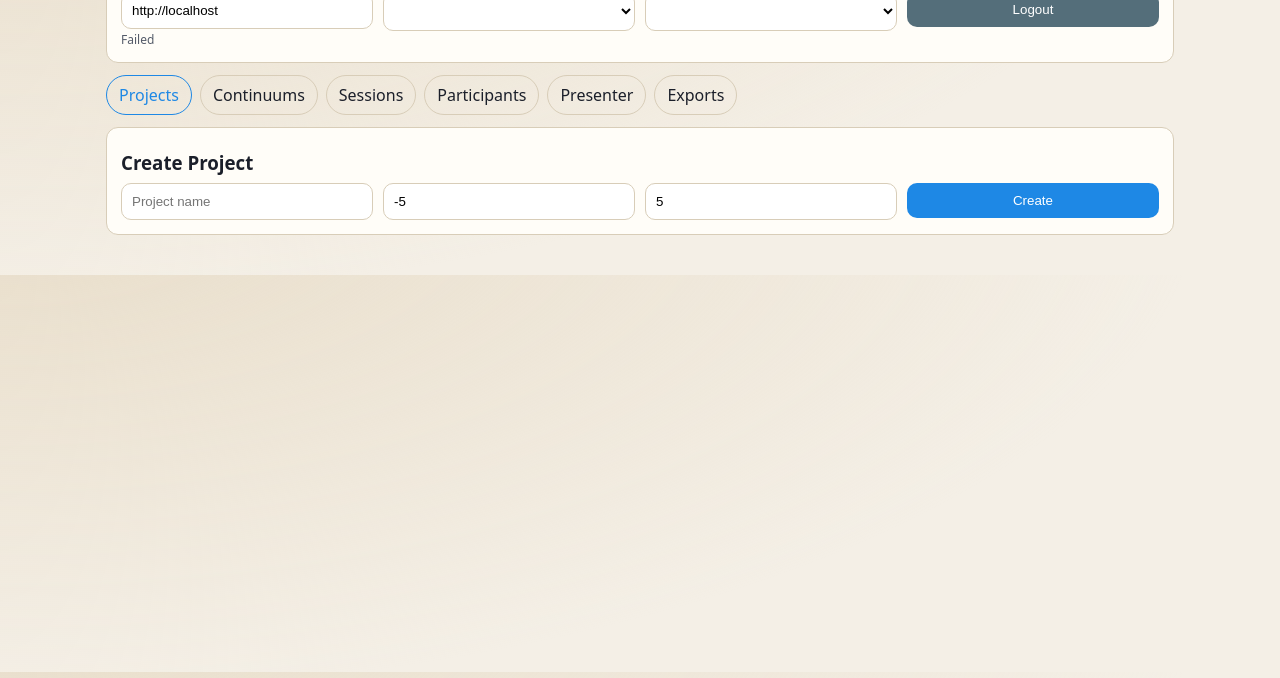
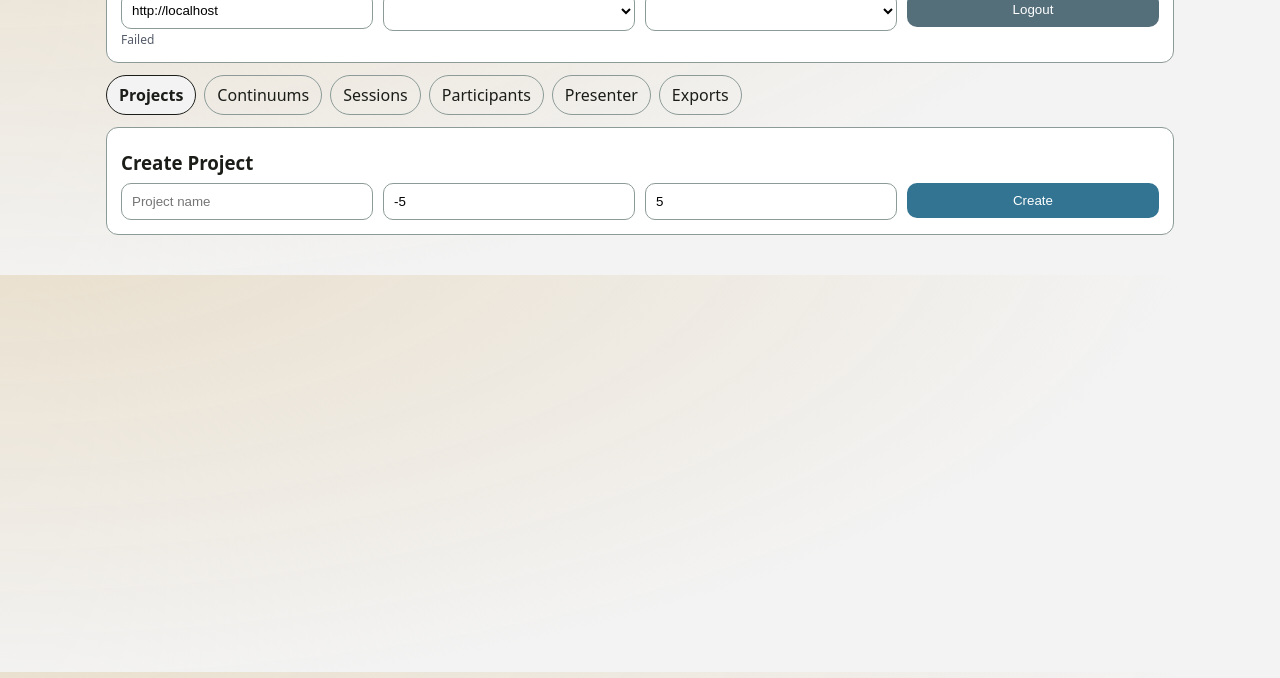
Before and after one commit to TUG-Work/intension-suliman, a website: page public/app.html in a window 1280 px wide. Shown: the part 122-800 px from the top of the page. Drawn offline with Linux system fonts and the light colour scheme; no server answers; sample sign-in values are in the browser's storage.

Commit message:
Apply TUG brand colors to stylesheet

```diff
--- a/public/styles.css
+++ b/public/styles.css
@@ -1,12 +1,28 @@
 :root {
-  --bg: #f4efe6;
-  --ink: #1b1f2a;
-  --panel: #fffdf8;
-  --line: #d8cdb8;
-  --accent: #1e88e5;
-  --accent-2: #ef6c00;
+  /* TUG Brand Colors - Feb 2024 */
+  --eclipse: #1b1d18;
+  --eclipse-medium: #3d4a41;
+  --eclipse-light: #8c9b98;
+  --bg-light: #f3f3f3;
+  --breathe: #e71e10;
+
+  /* PASS Process */
+  --us: #633162;
+  --us-medium: #7c3f7a;
+  --us-light: #a177a0;
+  --them: #327492;
+  --them-medium: #469dc6;
+  --them-light: #9acfef;
+
+  /* Semantic mappings */
+  --bg: var(--bg-light);
+  --ink: var(--eclipse);
+  --panel: #ffffff;
+  --line: var(--eclipse-light);
+  --accent: var(--them);
+  --accent-2: var(--us);
   --ok: #2e7d32;
-  --danger: #c62828;
+  --danger: var(--breathe);
 }
 * { box-sizing: border-box; }
 body {
@@ -29,11 +45,17 @@ h1, h2, h3 { margin: 8px 0; }
 .small { font-size: 12px; color: #545b69; }
 .tabbar { display: flex; gap: 8px; margin: 12px 0; flex-wrap: wrap; }
 .tab { padding: 8px 12px; border: 1px solid var(--line); border-radius: 999px; cursor: pointer; }
-.tab.active { border-color: var(--accent); color: var(--accent); }
+.tab.active { border-color: var(--eclipse); color: var(--eclipse); background: var(--bg-light); font-weight: 600; }
 .hidden { display: none; }
 .list-item { border: 1px solid var(--line); border-radius: 10px; padding: 10px; margin-top: 8px; background: #fff; }
 .scale { position: relative; height: 22px; border: 1px solid var(--line); border-radius: 999px; background: #fff; }
-.dot { position: absolute; top: 50%; width: 10px; height: 10px; border-radius: 50%; transform: translate(-50%, -50%); background: var(--accent); }
-.dot.avg { background: var(--accent-2); width: 12px; height: 12px; }
+.dot { position: absolute; top: 50%; width: 10px; height: 10px; border-radius: 50%; transform: translate(-50%, -50%); background: var(--them-medium); }
+.dot.avg { background: var(--us); width: 12px; height: 12px; border: 2px solid var(--panel); box-shadow: 0 1px 3px rgba(0,0,0,0.2); }
 .vote-grid { display: grid; grid-template-columns: repeat(11, 1fr); gap: 6px; margin: 10px 0; }
-.vote-grid button.active { background: var(--ok); }
+.vote-grid button.active { background: var(--them); }
+.vote-grid button:hover { background: var(--them-light); color: var(--eclipse); }
+
+/* TUG branding */
+h1 { color: var(--eclipse); }
+a { color: var(--them); }
+a:hover { color: var(--them-medium); }
```
